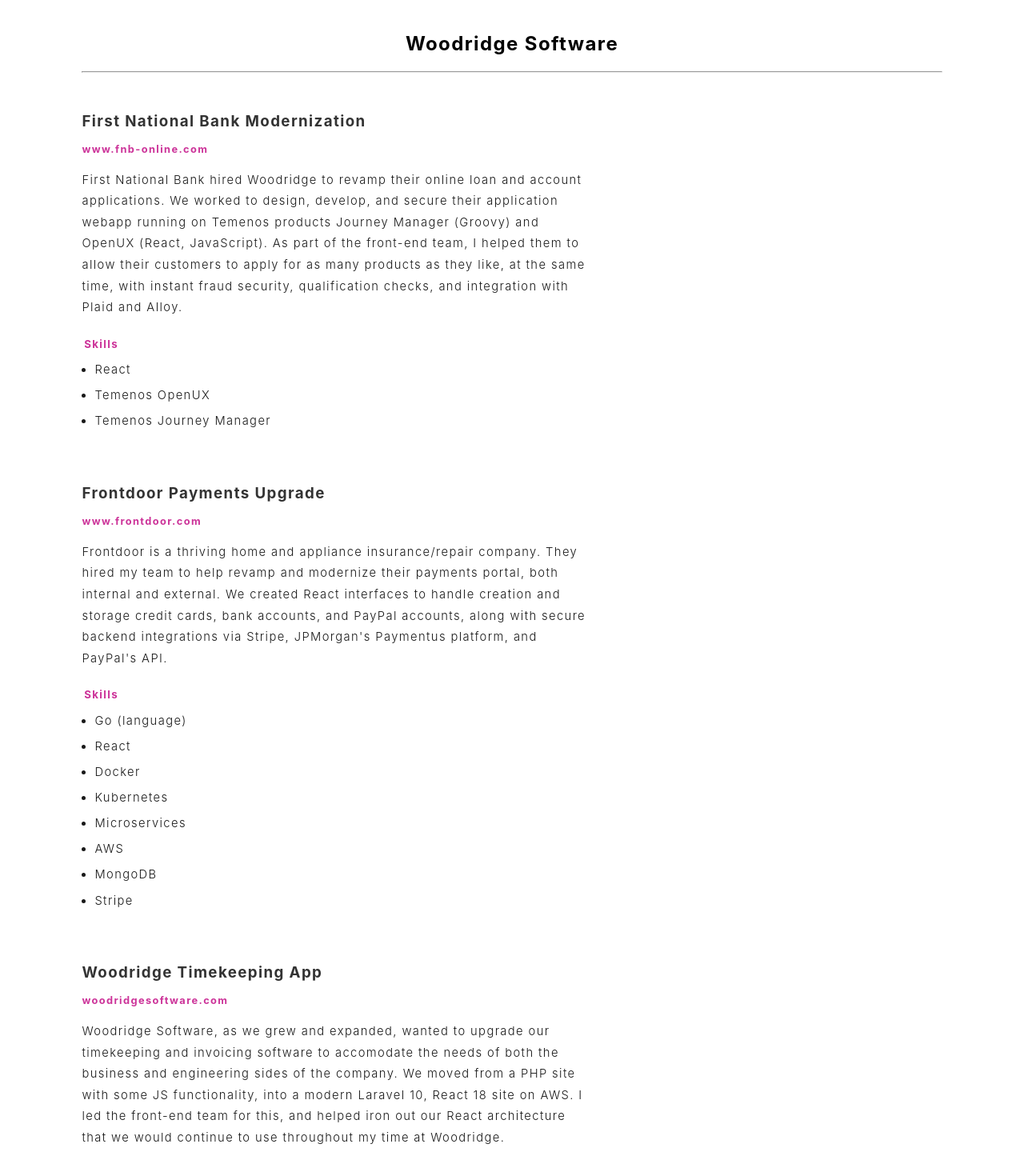
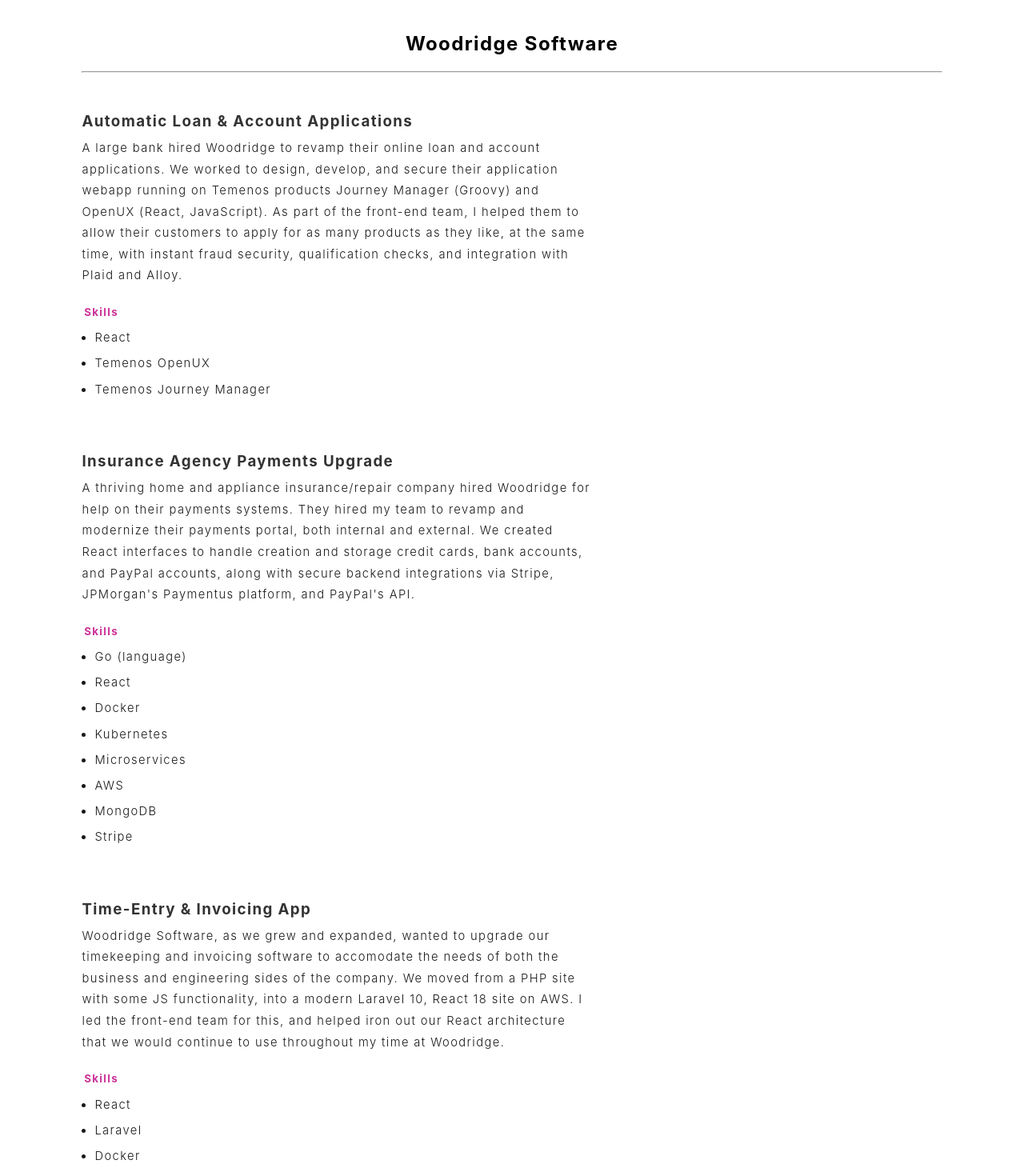
Before and after one commit to joshuadschoep/schoepproject-com, a React (Create React App) app: page /projects in a window 1280 px wide. Shown: the part 257-1717 px from the top of the page at 80% size. Built offline with nearby package versions, Linux system fonts and the light colour scheme.

Commit message:
modified project and resume sections to be IP compliant

```diff
--- a/src/pages/home/splashes/timeline/const.ts
+++ b/src/pages/home/splashes/timeline/const.ts
@@ -6,10 +6,10 @@
     title: "Senior Developer",
     location: "Denver, Colorado",
     tasks: [
-      "Led front-end team to upgrade Woodridge Software's internal timekeeping and invoicing webapp from PHP running in-house to React 18 on AWS",
+      "Led front-end team to upgrade Woodridge's internal timekeeping and invoicing webapp from PHP running in-house to React 18 on AWS",
       "Worked closely with designers and product owners to ensure our timekeeping app was reactive, accessible, and met full expectations.",
-      "Extended client relationship with Frontdoor Inc to oversee full integration of PayPal into their customer-facing sites, along with handling of payment disputes and customer satisfaction after purchases.",
-      "Advised Frontdoor Inc on Scrum practices including implementing efficient backlog grooming sessions, writing testable acceptance criteria, and adding time for tech-debt while maintaining sprint velocity.",
+      "Extended client relationship with below client to oversee full integration of PayPal into their customer-facing sites, along with handling of payment disputes and customer satisfaction after purchases.",
+      "Advised clients on Scrum practices including implementing efficient backlog grooming sessions, writing testable acceptance criteria, and adding time for tech-debt while maintaining sprint velocity.",
     ],
     startDate: "August 2021",
     endDate: "Present",
@@ -19,10 +19,10 @@
     title: "Developer",
     location: "Denver, Colorado",
     tasks: [
-      "Contracted with Frontdoor, Inc to fully modernize their AR payments from a .NET stack to Go microservices in 12 months.",
+      "Contracted with a large home insurance company to fully modernize their AR payments from a .NET stack to Go microservices in 12 months.",
       "Included modernizations for our client such as migration of credit card services to Stripe, and inclusion of Splunk logs and reports.",
-      "Single-handedly built a ReactJS reusable component to display and process a Frontdoor customer's payment methods.",
-      "Provided guidance for developers implementing our services in React, Angular, and as a Web Component.",
+      "Single-handedly built a ReactJS reusable component to display and process a customer's payment methods, with built-in error handling and backend integration.",
+      "Provided guidance for client developers implementing our services in React, Angular, and as a Web Component.",
     ],
     startDate: "March 2020",
     endDate: "July 2021",
--- a/src/pages/projects/const.ts
+++ b/src/pages/projects/const.ts
@@ -3,23 +3,15 @@
     group: "Woodridge Software",
     projects: [
       {
-        title: "First National Bank Modernization",
-        link: {
-          name: "www.fnb-online.com",
-          href: "https://fnb-online.com",
-        },
+        title: "Automatic Loan & Account Applications",
         description:
-          "First National Bank hired Woodridge to revamp their online loan and account applications. We worked to design, develop, and secure their application webapp running on Temenos products Journey Manager (Groovy) and OpenUX (React, JavaScript). As part of the front-end team, I helped them to allow their customers to apply for as many products as they like, at the same time, with instant fraud security, qualification checks, and integration with Plaid and Alloy.",
+          "A large bank hired Woodridge to revamp their online loan and account applications. We worked to design, develop, and secure their application webapp running on Temenos products Journey Manager (Groovy) and OpenUX (React, JavaScript). As part of the front-end team, I helped them to allow their customers to apply for as many products as they like, at the same time, with instant fraud security, qualification checks, and integration with Plaid and Alloy.",
         skills: ["React", "Temenos OpenUX", "Temenos Journey Manager"],
       },
       {
-        title: "Frontdoor Payments Upgrade",
-        link: {
-          name: "www.frontdoor.com",
-          href: "https://www.frontdoor.com",
-        },
+        title: "Insurance Agency Payments Upgrade",
         description:
-          "Frontdoor is a thriving home and appliance insurance/repair company. They hired my team to help revamp and modernize their payments portal, both internal and external. We created React interfaces to handle creation and storage credit cards, bank accounts, and PayPal accounts, along with secure backend integrations via Stripe, JPMorgan's Paymentus platform, and PayPal's API.",
+          "A thriving home and appliance insurance/repair company hired Woodridge for help on their payments systems. They hired my team to revamp and modernize their payments portal, both internal and external. We created React interfaces to handle creation and storage credit cards, bank accounts, and PayPal accounts, along with secure backend integrations via Stripe, JPMorgan's Paymentus platform, and PayPal's API.",
         skills: [
           "Go (language)",
           "React",
@@ -32,11 +24,7 @@
         ],
       },
       {
-        title: "Woodridge Timekeeping App",
-        link: {
-          name: "woodridgesoftware.com",
-          href: "https://woodridgesoftware.com",
-        },
+        title: "Time-Entry & Invoicing App",
         description:
           "Woodridge Software, as we grew and expanded, wanted to upgrade our timekeeping and invoicing software to accomodate the needs of both the business and engineering sides of the company. We moved from a PHP site with some JS functionality, into a modern Laravel 10, React 18 site on AWS. I led the front-end team for this, and helped iron out our React architecture that we would continue to use throughout my time at Woodridge.",
         skills: [
```
